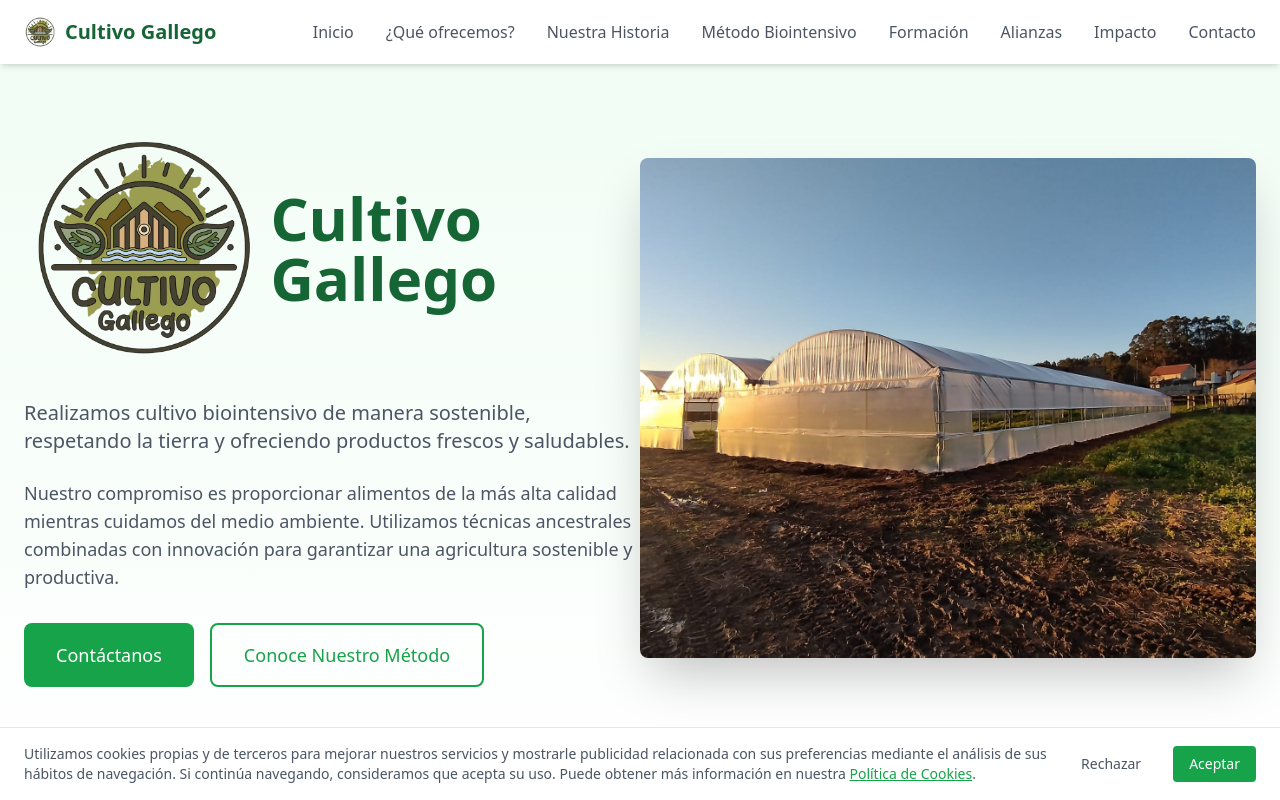
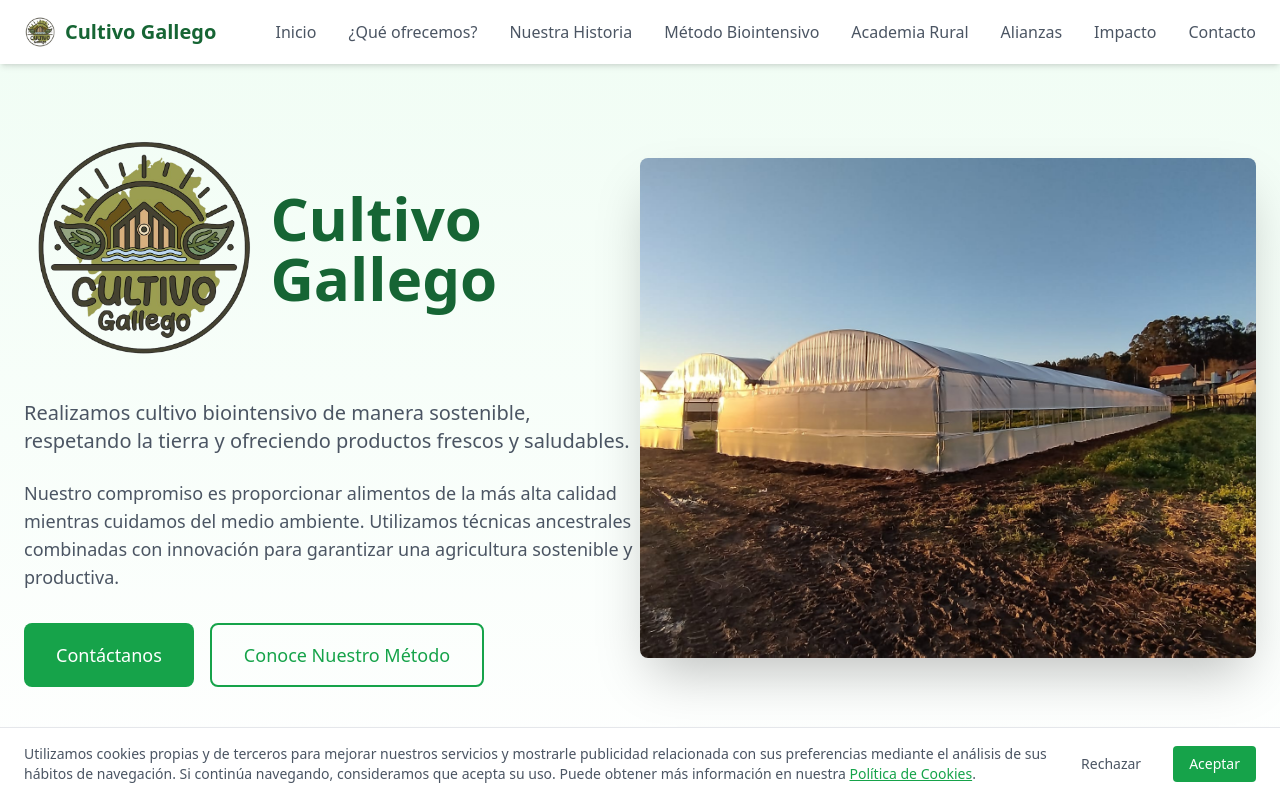
Before and after one commit to ruralhackers/cultivo-gallego, a React (Vite) app: page / in a window 1280 px wide. Shown: the top 800 px of the page. Built offline with nearby package versions, Linux system fonts and the light colour scheme.

Commit message:
Update "Formación" section to "Academia Rural" across the application, including button labels and headings for consistency and clarity.

```diff
--- a/src/App.tsx
+++ b/src/App.tsx
@@ -44,7 +44,7 @@
               <button onClick={() => scrollToSection('about')} className="text-gray-600 hover:text-green-600">¿Qué ofrecemos?</button>
               <button onClick={() => scrollToSection('story')} className="text-gray-600 hover:text-green-600">Nuestra Historia</button>
               <button onClick={() => scrollToSection('method')} className="text-gray-600 hover:text-green-600">Método Biointensivo</button>
-              <button onClick={() => scrollToSection('training')} className="text-gray-600 hover:text-green-600">Formación</button>
+              <button onClick={() => scrollToSection('training')} className="text-gray-600 hover:text-green-600">Academia Rural</button>
               <button onClick={() => scrollToSection('alliances')} className="text-gray-600 hover:text-green-600">Alianzas</button>
               <button onClick={() => scrollToSection('impact')} className="text-gray-600 hover:text-green-600">Impacto</button>
               <button onClick={() => scrollToSection('contact')} className="text-gray-600 hover:text-green-600">Contacto</button>
@@ -59,7 +59,7 @@
                 <button onClick={() => scrollToSection('about')} className="text-gray-600 hover:text-green-600">¿Qué ofrecemos?</button>
                 <button onClick={() => scrollToSection('story')} className="text-gray-600 hover:text-green-600">Nuestra Historia</button>
                 <button onClick={() => scrollToSection('method')} className="text-gray-600 hover:text-green-600">Método Biointensivo</button>
-                <button onClick={() => scrollToSection('training')} className="text-gray-600 hover:text-green-600">Formación</button>
+                <button onClick={() => scrollToSection('training')} className="text-gray-600 hover:text-green-600">Academia Rural</button>
                 <button onClick={() => scrollToSection('alliances')} className="text-gray-600 hover:text-green-600">Alianzas</button>
                 <button onClick={() => scrollToSection('impact')} className="text-gray-600 hover:text-green-600">Impacto</button>
                 <button onClick={() => scrollToSection('contact')} className="text-gray-600 hover:text-green-600">Contacto</button>
@@ -355,7 +355,7 @@
       {/* Training Section */}
       <section id="training" className="py-16 bg-green-50">
         <div className="container mx-auto px-6">
-          <h2 className="text-3xl font-bold text-center text-green-800 mb-12">Formación</h2>
+          <h2 className="text-3xl font-bold text-center text-green-800 mb-12">Academia Rural</h2>
           <div className="max-w-4xl mx-auto text-center">
             <h3 className="text-2xl font-semibold mb-6 text-green-800">Compartimos Nuestro Conocimiento</h3>
             <p className="text-xl text-gray-700 mb-8">
@@ -368,7 +368,7 @@
               con el medio ambiente.
             </p>
             <div className="bg-white p-8 rounded-lg shadow-lg">
-              <h4 className="text-xl font-semibold text-green-800 mb-4">¿Te interesa nuestra formación?</h4>
+              <h4 className="text-xl font-semibold text-green-800 mb-4">¿Te interesa nuestra academia?</h4>
               <p className="text-gray-700 mb-6">
                 Ponte en contacto con nosotros para conocer nuestros programas de formación,
                 horarios disponibles y precios.
@@ -377,7 +377,7 @@
                 onClick={() => scrollToSection('contact')}
                 className="bg-green-600 text-white px-8 py-3 rounded-lg hover:bg-green-700 transition duration-300 text-lg"
               >
-                Contactar para Formación
+                Contactar para Academia Rural
               </button>
             </div>
           </div>
```
